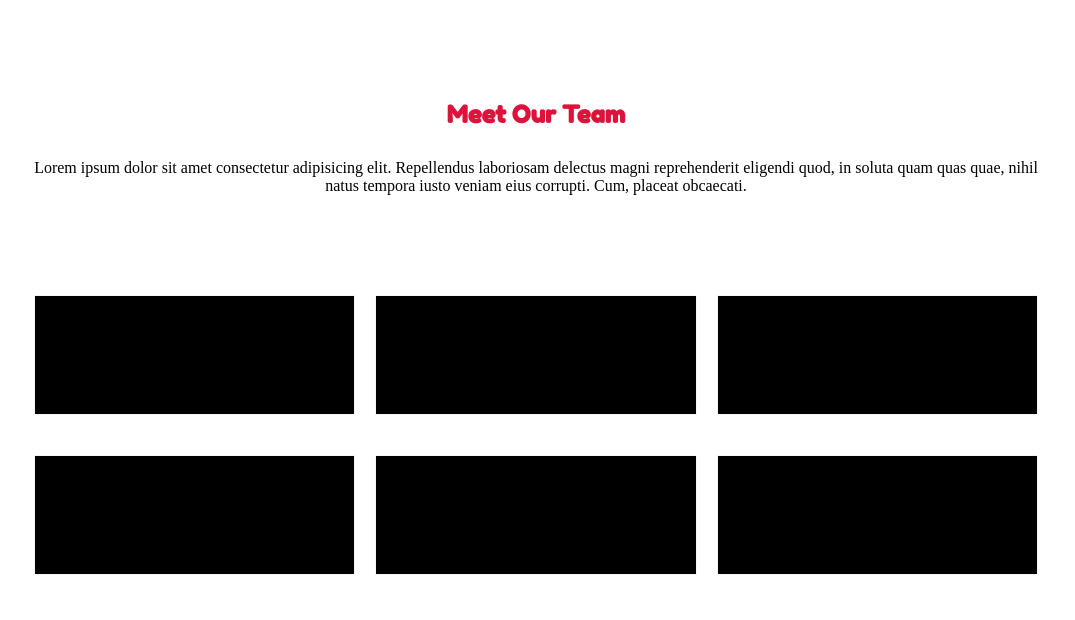
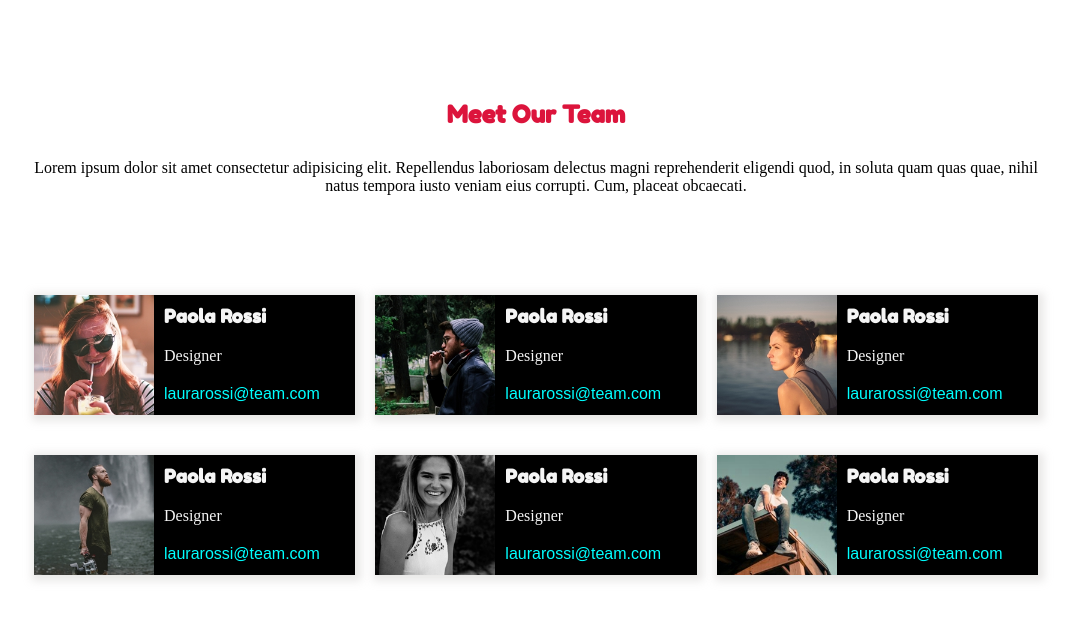
Before and after one commit to LupoArticoblu/html-css-float-cards, a plain HTML site: page index.html in a window 1280 px wide. Shown: the whole page, without its empty margins (104-1179 px from the left). Drawn offline with Linux system fonts and the light colour scheme.

Commit message:
[add] regole CSS float su img e allineamento testi

```diff
--- a/index.html
+++ b/index.html
@@ -27,12 +27,47 @@
   <section class="contain">
     <!-- inserire le 6 card con le relative immagini -->
 
-    <div class="card"></div>
-    <div class="card"></div>
-    <div class="card"></div>
-    <div class="card"></div>
-    <div class="card"></div>
-    <div class="card"></div>
+    <div class="card">
+      <img src="img/female1.png" alt="Femmina1">
+      <h3>Paola Rossi</h3>
+      <span>Designer</span>
+      <a href="#">laurarossi@team.com</a>
+    </div>
+
+    <div class="card">
+      <img src="img/male1.png" alt="Maschio1">
+      <h3>Paola Rossi</h3>
+      <span>Designer</span>
+      <a href="#">laurarossi@team.com</a>
+    </div>
+
+    <div class="card">
+      <img src="img/female2.png" alt="Femmina2">
+      <h3>Paola Rossi</h3>
+      <span>Designer</span>
+      <a href="#">laurarossi@team.com</a>
+    </div>
+
+    <div class="card">
+      <img src="img/male2.png" alt="Maschio2">
+      <h3>Paola Rossi</h3>
+      <span>Designer</span>
+      <a href="#">laurarossi@team.com</a>
+    </div>
+
+    <div class="card">
+      <img src="img/female3.png" alt="Femmina3">
+      <h3>Paola Rossi</h3>
+      <span>Designer</span>
+      <a href="#">laurarossi@team.com</a>
+    </div>
+
+    <div class="card">
+      <img src="img/male3.png" alt="Maschio3">
+      <h3>Paola Rossi</h3>
+      <span>Designer</span>
+      <a href="#">laurarossi@team.com</a>
+    </div>
 
   </section>
 
--- a/style.css
+++ b/style.css
@@ -18,8 +18,8 @@
   width: calc(100% / 3 - 20px);
   height: 120px;
   background-color: black;
-  border: 1px solid whitesmoke;
   float: left;
+  box-shadow:  2px 2px 8px 4px rgba(196, 195, 191, 0.377);
 }
 
 h1{
@@ -27,3 +27,30 @@ h1{
   padding-bottom: 30px;
   color: crimson;
 }
+
+h3{
+  font-family: 'Fredoka One', cursive;
+  color: whitesmoke;
+  padding-left: 120px;
+  margin: 10px;
+}
+
+img{
+  height: 120px;
+  float: left;
+}
+
+span{
+  color: whitesmoke;
+  margin: 10px;
+  display: inline-block;
+}
+
+a{
+  color: aqua;
+  font-family: Arial, Helvetica, sans-serif;
+  font-weight: 500;
+  text-decoration: none;
+  display: inline-block;
+  margin: 10px;
+}
```
